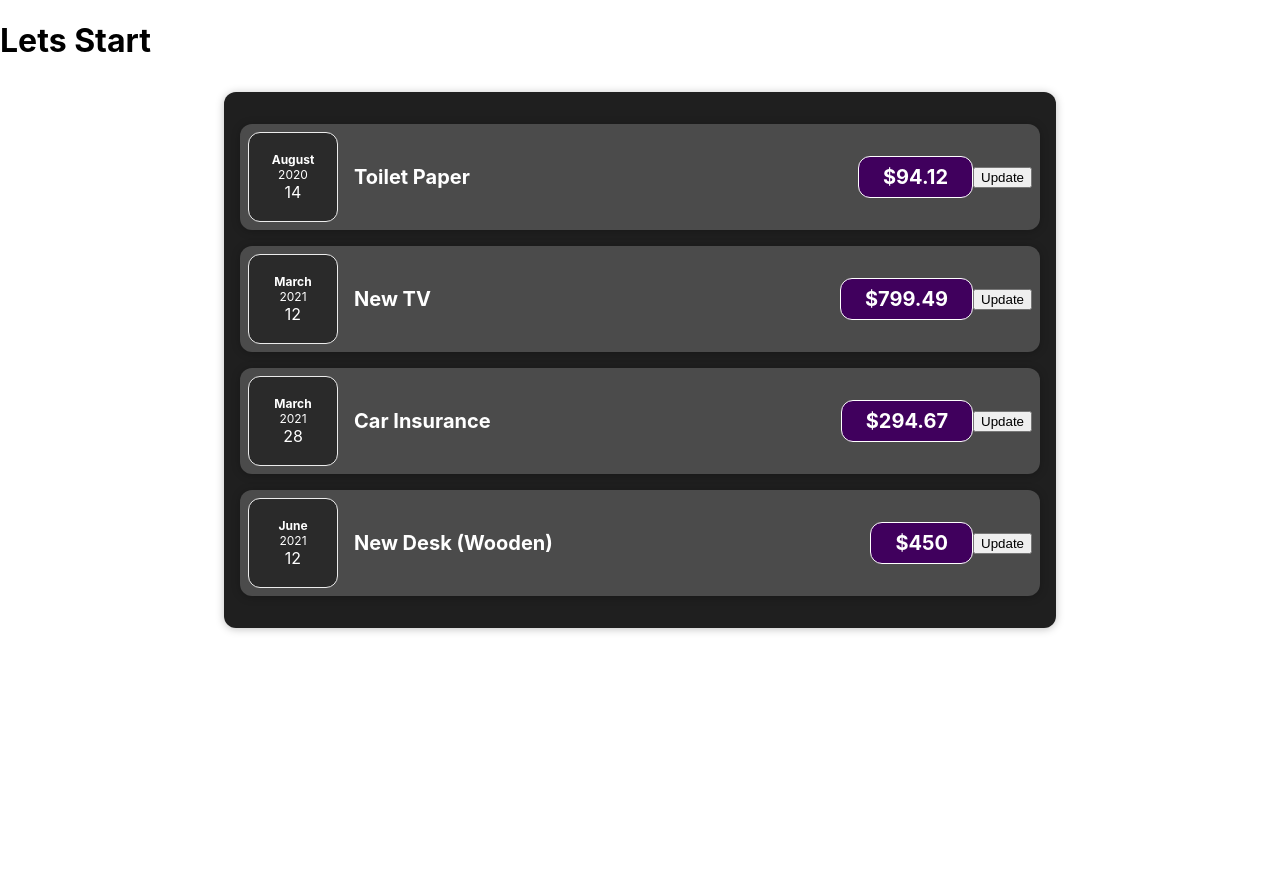
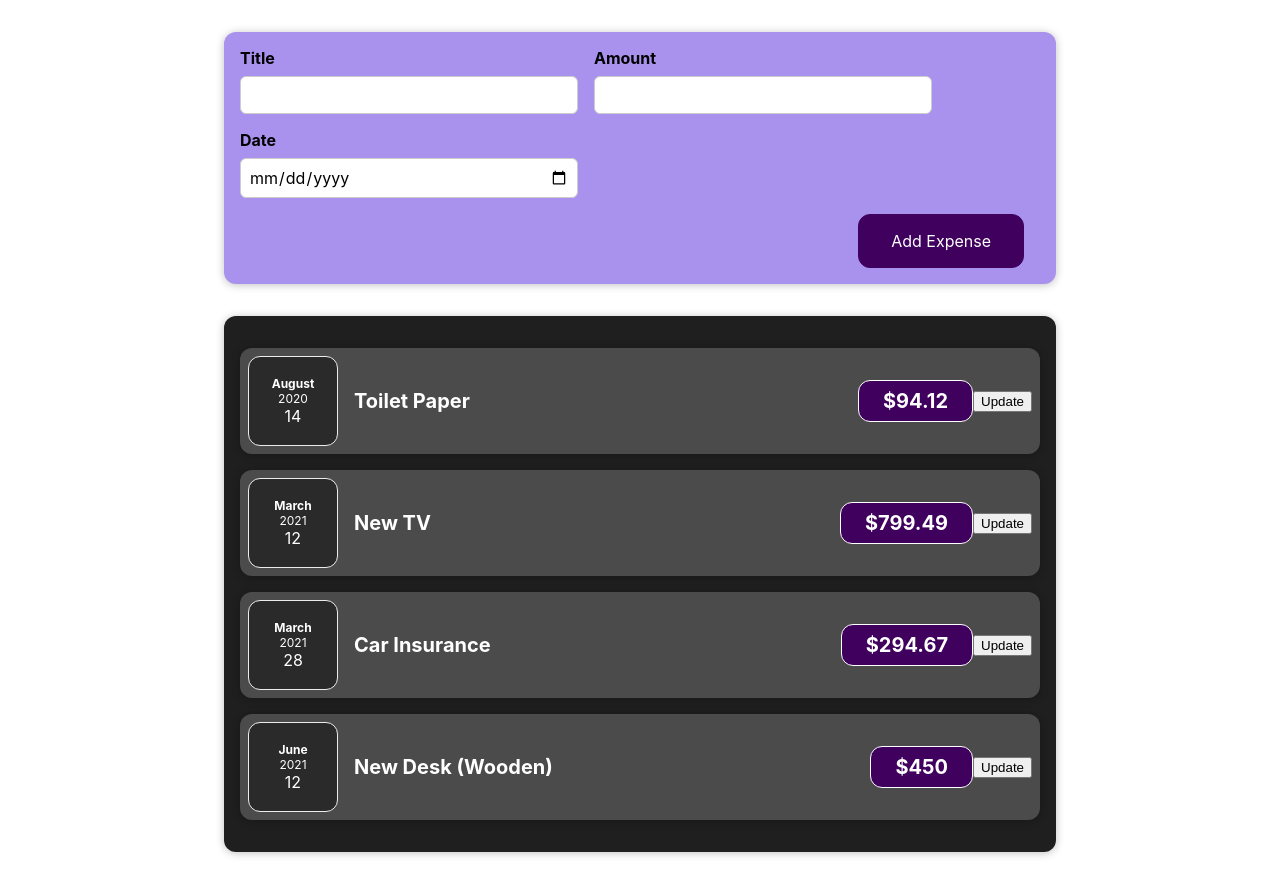
Before and after one commit to KaushalMaster/xwits_internship, a React (Create React App) app: page / in a window 1280 px wide. Before the commit the page ends 800 px from the top, so only its background shows below. Built offline with nearby package versions, Linux system fonts and the light colour scheme.

Commit message:
created the Form Component for adding a new expense

```diff
--- a/src/App.js
+++ b/src/App.js
@@ -2,6 +2,7 @@
 import CompA from "./components/CompA";
 import ExpenseItem from "./components/Expensess/ExpenseItem/ExpenseItem";
 import Expenses from "./components/Expensess/Expenses/Expenses";
+import NewExpense from "./components/NewExpense/NewExpense";
 
 function App() {
   const expenses = [
@@ -32,8 +33,8 @@
   ];
   return (
     <div className="App">
-      <h1>Lets Start</h1>
-      {/* <CompA value={name} /> */}
+
+      <NewExpense />
       <Expenses items={expenses} />
     </div>
   );
--- a/src/components/Expensess/ExpenseItem/ExpenseItem.jsx
+++ b/src/components/Expensess/ExpenseItem/ExpenseItem.jsx
@@ -5,6 +5,7 @@
 
 const ExpenseItem = (props) => {
   const [title, setTitle] = useState(props.title);
+  console.log("cmp called again");
 
   const clickHandler = () => {
     setTitle("Updated!");
--- /dev/null
+++ b/src/components/NewExpense/ExpenseForm.css
@@ -0,0 +1,26 @@
+.new-expense__controls {
+  display: flex;
+  flex-wrap: wrap;
+  gap: 1rem;
+  margin-bottom: 1rem;
+  text-align: left;
+}
+
+.new-expense__control > label {
+  font-weight: bold;
+  margin-bottom: 0.5rem;
+  display: block;
+}
+
+.new-expense__control > input {
+  font: inherit;
+  padding: 0.5rem;
+  border-radius: 6px;
+  border: 1px solid #ccc;
+  width: 20rem;
+  max-width: 100%;
+}
+
+.new-expense__actions {
+  text-align: right;
+}
--- /dev/null
+++ b/src/components/NewExpense/ExpenseForm.jsx
@@ -0,0 +1,28 @@
+import React from "react";
+import "./ExpenseForm.css";
+
+const ExpenseForm = () => {
+  return (
+    <form>
+      <div className="new-expense__controls">
+        <div className="new-expense__control">
+          <label>Title</label>
+          <input type="text" />
+        </div>
+        <div className="new-expense__control">
+          <label>Amount</label>
+          <input type="number" min="0.01" step="0.01" />
+        </div>
+        <div className="new-expense__control">
+          <label>Date</label>
+          <input type="date" min="2019-01-01" max="2022-12-31" />
+        </div>
+      </div>
+      <div className="new-expense__actions">
+        <button type="submit">Add Expense</button>
+      </div>
+    </form>
+  );
+};
+
+export default ExpenseForm;
--- /dev/null
+++ b/src/components/NewExpense/NewExpense.css
@@ -0,0 +1,38 @@
+.new-expense {
+  background-color: #a892ee;
+  padding: 1rem;
+  margin: 2rem auto;
+  width: 50rem;
+  max-width: 95%;
+  border-radius: 12px;
+  text-align: center;
+  box-shadow: 0 1px 8px rgba(0, 0, 0, 0.25);
+}
+
+.new-expense button {
+  font: inherit;
+  cursor: pointer;
+  padding: 1rem 2rem;
+  border: 1px solid #40005d;
+  background-color: #40005d;
+  color: white;
+  border-radius: 12px;
+  margin-right: 1rem;
+}
+
+.new-expense button:hover,
+.new-expense button:active {
+  background-color: #510674;
+  border-color: #510674;
+}
+
+.new-expense button.alternative {
+  color: #220131;
+  border-color: transparent;
+  background-color: transparent;
+}
+
+.new-expense button.alternative:hover,
+.new-expense button.alternative:active {
+  background-color: #ddb3f8;
+}
--- /dev/null
+++ b/src/components/NewExpense/NewExpense.jsx
@@ -0,0 +1,13 @@
+import React from "react";
+import "./NewExpense.css";
+import ExpenseForm from "./ExpenseForm";
+
+const NewExpense = () => {
+  return (
+    <div className="new-expense">
+      <ExpenseForm />
+    </div>
+  );
+};
+
+export default NewExpense;
```
